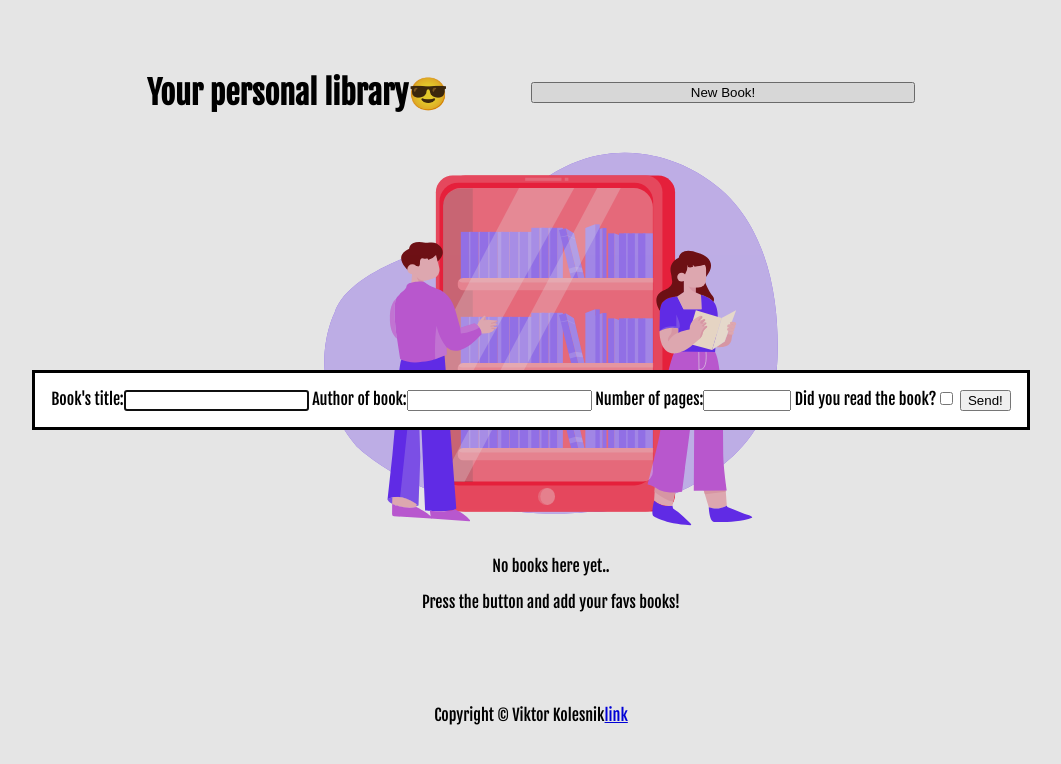
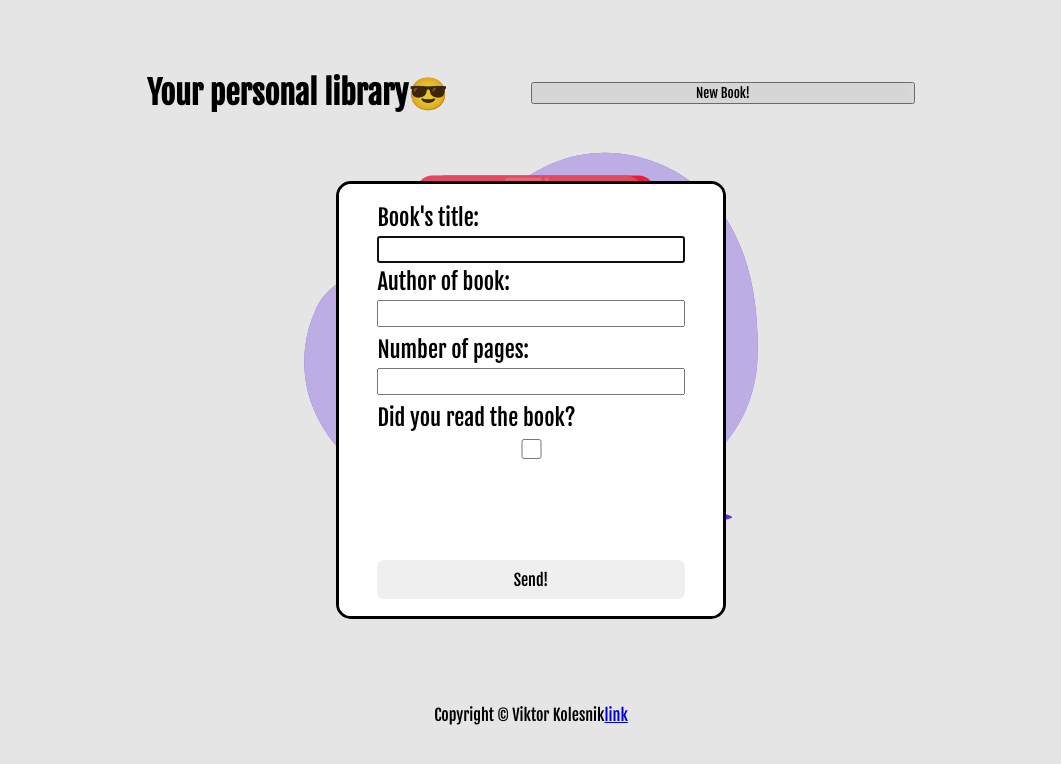
Before and after one commit to B1aho/library-app, a website: page index.html in a window 1280 px wide. Both pictures are taken after a click on the button "New Book!". Shown: the whole page, without its empty margins (109-1170 px from the left). Drawn offline with Linux system fonts and the light colour scheme.

Commit message:
Done form styling

```diff
--- a/index.html
+++ b/index.html
@@ -22,10 +22,12 @@
             <dialog id="dialog-book">
                 <div id="dialog-div">
                     <form id="book-form" method="dialog">
-                        <label>Book's title:<input type="text" name="title" autofocus required></label>
-                        <label>Author of book:<input type="text" name="author" required></label>
-                        <label>Number of pages:<input type="number" name="pages" min="0" max="100000" required></label>
-                        <label>Did you read the book?<input type="checkbox" id="check" name="haveRead"></label>
+                        <div id="inputs">
+                            <label for="title">Book's title:</label><input type="text" name="title" autofocus required>
+                            <label for="author">Author of book:</label><input type="text" name="author" required>
+                            <label for="pages"></label>Number of pages:<input type="number" name="pages" min="0" max="100000" required>
+                            <label for="haveRead"></label>Did you read the book?<input type="checkbox" id="check" name="haveRead">
+                        </div>
                         <button id="submit-btn" type="submit">Send!</button>
                     </form>
                 </div>
--- a/style.css
+++ b/style.css
@@ -3,6 +3,10 @@ body {
     margin: 0;
     box-sizing: border-box;
     min-height: 100vh;
+    font-family: "Fjalla One", 'Times New Roman', Times, serif;
+}
+
+button {
     font-family: "Fjalla One", 'Times New Roman', Times, serif;
 }
 
@@ -39,7 +43,6 @@ img {
 #no-cards {
     position: relative;
     bottom: 30px;
-    left: 20px;
     text-align: center;
 }
 
@@ -72,8 +75,40 @@ img {
 
 #dialog-book {
     padding: 0;
+    width: 30%;
 }
 
 #dialog-div {
-    padding: 16px;
+    padding: 5% 10%;
+    height: 91.7%;
 }
+
+#book-form {
+    display: flex;
+    flex-direction: column;
+    height: 100%;
+    justify-content: space-between;
+}
+
+#inputs {
+    display: flex;
+    flex-direction: column;
+    gap: 4px;
+    font-size: 1.4rem;
+}
+
+input {
+    height: 1.3rem;
+}
+
+#submit-btn {
+    border-radius: 7px;
+    border: none;
+    height: 10%;
+    font-size: 1rem;
+}
+
+dialog {
+    border-radius: 15px;
+    height: 54%;
+}
```
